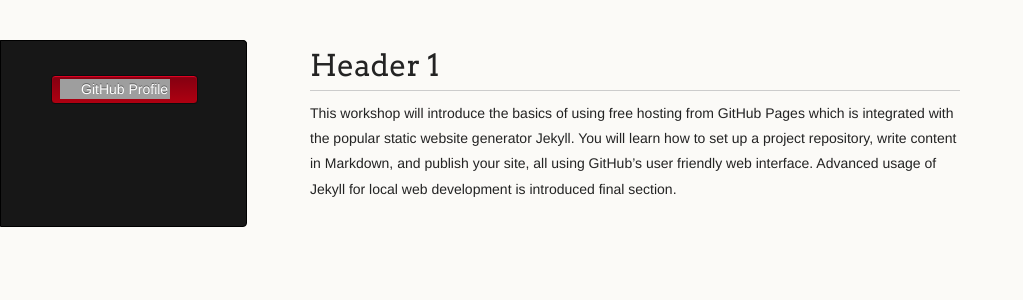
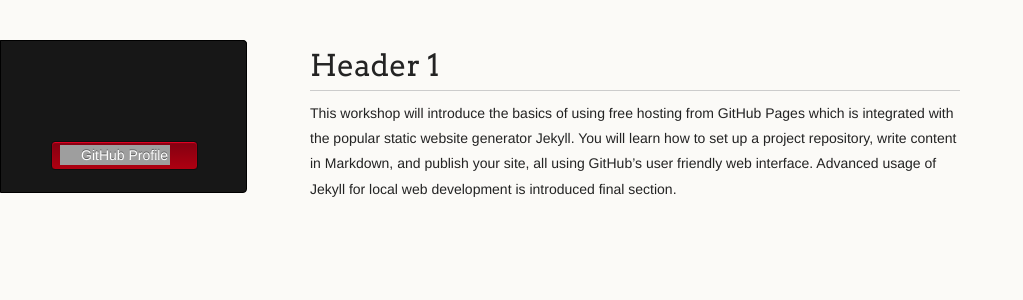
Before and after one commit to LemonPy29/LemonPy29.github.io, a Jekyll site: the page built from index.md, in a window 1280 px wide. Shown: the top 300 px of the page, without its empty margins (0-1023 px from the left). Built offline with Jekyll 4.4.1, drawn with Linux system fonts in a browser that asks for light colours; the repository's description, which GitHub fills in, is left out; our own code applies the rules of GitHub Pages for plain Markdown files; grey boxes are pictures that could not be loaded.

Commit message:
Update jekyll-theme-dinky.scss

```diff
--- a/_sass/jekyll-theme-dinky.scss
+++ b/_sass/jekyll-theme-dinky.scss
@@ -345,7 +345,7 @@ footer {
 	-moz-border-radius-bottomright: 4px;
 	border-top-right-radius: 4px;
 	border-bottom-right-radius: 4px;
-	padding: 34px 25px 100px 50px;
+	padding: 100px 25px 0 50px;
 	margin: 30px 25px 0 0;
 	-webkit-font-smoothing: antialiased;
 }
```
